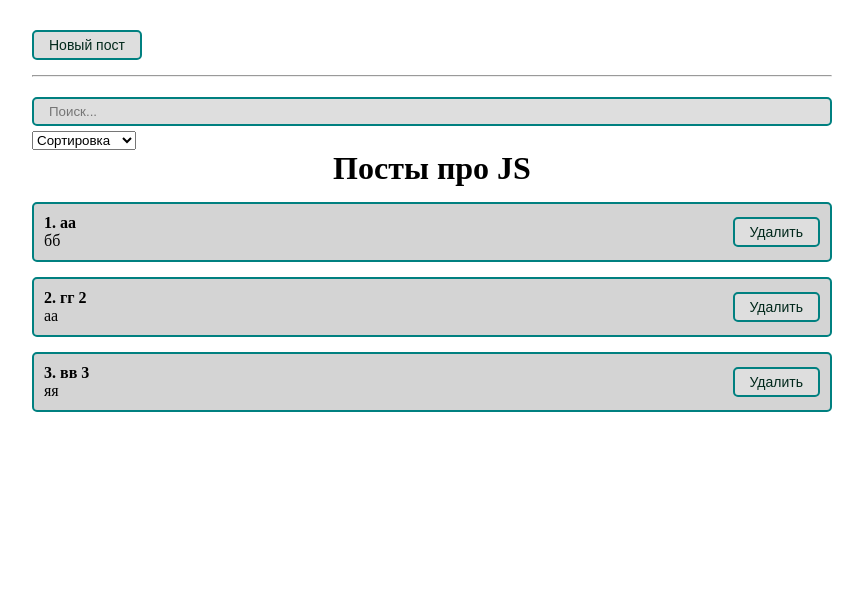
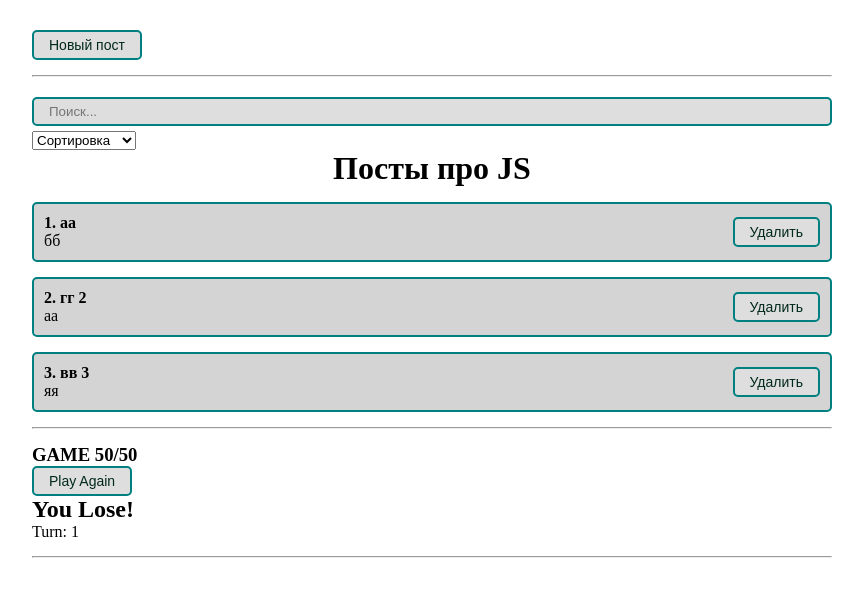
Before and after one commit to maximmorenko/React_conspect, a React (Create React App) app in the folder my-app/: page / in a window 1280 px wide. Shown: the top 596 px of the page, without its empty margins (208-1071 px from the left). Built offline with nearby package versions, Linux system fonts and the light colour scheme.

Commit message:
игра 50/50

```diff
--- a/my-app/src/App.js
+++ b/my-app/src/App.js
@@ -6,6 +6,7 @@
 
 import MyModal from './components/UI/MyModal/MyModal';
 import MyButton from './components/UI/button/MyButton';
+import ConditionalProps from './components/ConditionalProps'
 
 
 function App() {
@@ -58,6 +59,9 @@
       <hr style={{ margin: '15px 0' }} />
       <PostFilter filter={filter} setFilter={setFilter} />
       <PostList remove={removePost} posts={sortedAndSearchedPosts} title={'Посты про JS'} />
+      <hr style={{ margin: '15px 0' }} />
+      <ConditionalProps/>
+      <hr style={{ margin: '15px 0' }} />
     </div>
       );
     }
--- /dev/null
+++ b/my-app/src/components/ConditionalProps.jsx
@@ -0,0 +1,95 @@
+import React from "react";
+import MyButton from './UI/button/MyButton';
+
+// Поки ви бачили, як використовувати if/else, && та трикомпонентний
+// оператор (condition ? expressionIfTrue : expressionIfFalse)
+// для прийняття умовних рішень про те, що треба рендерити та коли.
+// Проте залишилася ще одна важлива для огляду тема, вивчення якої
+// дозволить поєднувати всі ці поняття з іншою потужною
+// функцією React: пропс. Використання пропсів для умовного
+// рендерингу коду є дуже поширеним явищем серед React-розробників,
+// таким чином, вони використовують значення даного пропсу для
+// автоматичного прийняття рішень про те, що рендерити.
+
+// В цьому завданні вам доведеться налаштовувати дочірній
+// компонент задля прийняття рішень на основі пропс стосовно рендерингу.
+// Також ви зіштовхнетеся з використанням трикомпонентного
+// оператора та побачите, як деякі з інших, описаних у минулих завданнях,
+// понять можуть бути настільки ж корисними у даному контексті.
+
+// Редактор коду складається з двох компонентів,
+// які частково для вас визначені: батьківський,
+// з назвою GameOfChance, та дочірній - Results.
+// Вони використовуються при створенні простих ігор,
+// де користувач натискає клавішу, аби перевірити,
+// виграв він або вона чи ні.
+
+// Перш за все, вам знадобиться простий вираз,
+// який випадковим чином повертає різні значення
+// при кожному запуску. Можна використати Math.random().
+// Цей метод повертає значення між 0 (включно)
+// та 1 (виключно) кожного разу, коли він викликається.
+// Таким чином, для шансу 50/50 використовуйте у своєму
+// виразі Math.random() >= .5. З точки зору статистики,
+// цей вираз поверне true в 50% випадків та false - в інших 50%.
+// В методі рендерингу, замініть null на вираз, наведений вище,
+// задля завершення оголошення змінної.
+
+// Тепер у вас є вираз, здатний приймати
+// випадкове рішення у коді. Наступне,
+// що треба - це впровадити його.
+// Відрендеріть компонент Results як дочірний
+// від GameOfChance та передайте expression як
+// пропс з назвою fiftyFifty.
+// В компоненті Results напишіть трикомпонентний
+// вираз на основі пропсу fiftyFifty,
+// взятого з GameOfChance, для рендерингу
+// елементу h1 з текстом You Win! або You Lose!.
+// Вкінці переконайтеся, що метод handleClick()
+// правильно обчислює кожний хід, щоб користувач
+// знав скільки разів він зіграв. Це також дозволить
+// користувачеві дізнатися, що компонент дійсно оновився,
+// коли він виграв або програв двічі поспіль.
+
+
+class Results extends React.Component {
+  constructor(props) {
+    super(props);
+  }
+  render() {
+    return (
+    <h2>{this.props.fiftyFifty ? "You Win!" : "You Lose!"}</h2>
+    );
+  }
+}
+
+class GameOfChance extends React.Component {
+  constructor(props) {
+    super(props);
+    this.state = {
+      counter: 1
+    };
+    this.handleClick = this.handleClick.bind(this);
+  }
+  handleClick() {
+    this.setState({
+      // Завершіть операцію повернення:
+        counter: this.state.counter + 1
+    });
+  }
+  render() {
+    const expression = Math.random() >= 0.5 ? true : false; // З точки зору статистики, цей вираз поверне true в 50% випадків та false - в інших 50%.
+    return (
+      <div>
+        <h3>GAME 50/50</h3>
+        <MyButton onClick={this.handleClick}>Play Again</MyButton>
+        {/* Змініть код під цим рядком */}
+        <Results fiftyFifty={expression} />
+        {/* Змініть код над цим рядком */}
+        <p>{'Turn: ' + this.state.counter}</p>
+      </div>
+    );
+  }
+}
+
+export default GameOfChance;
```
Also changed, not shown: 1 other file (tests, documents, lock files or other folders).
